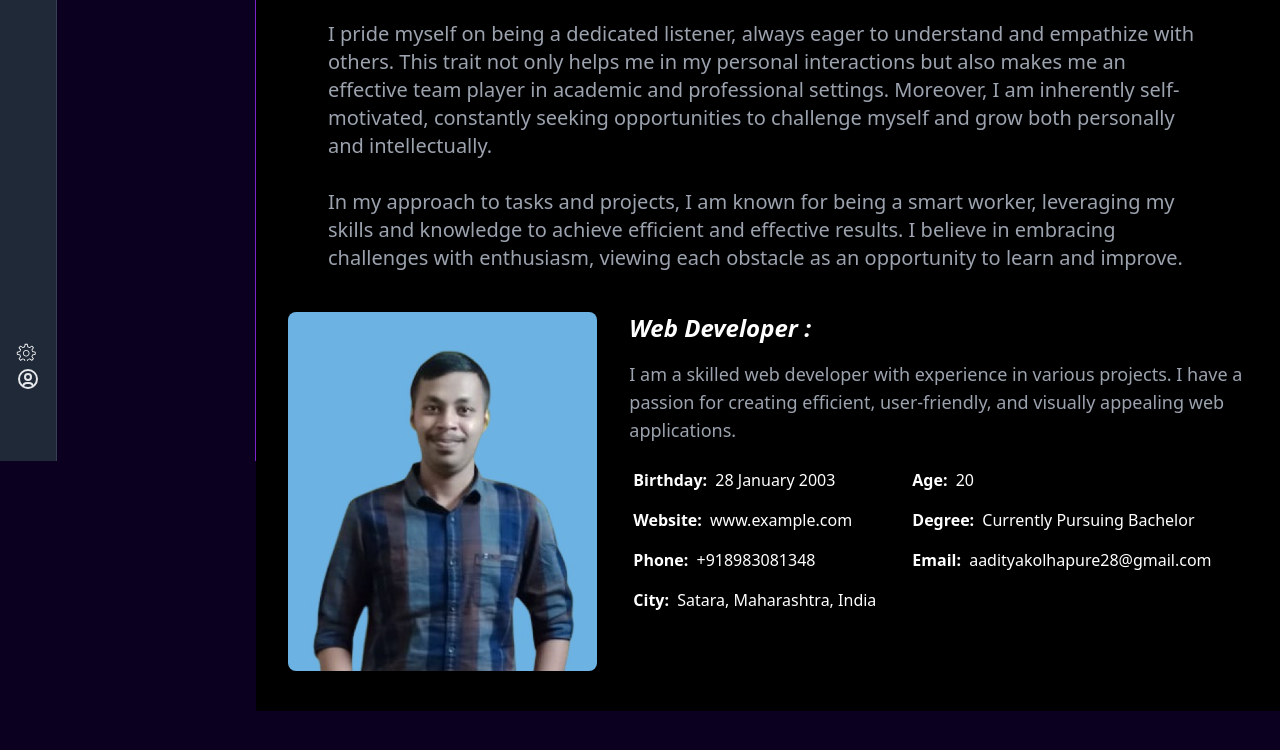
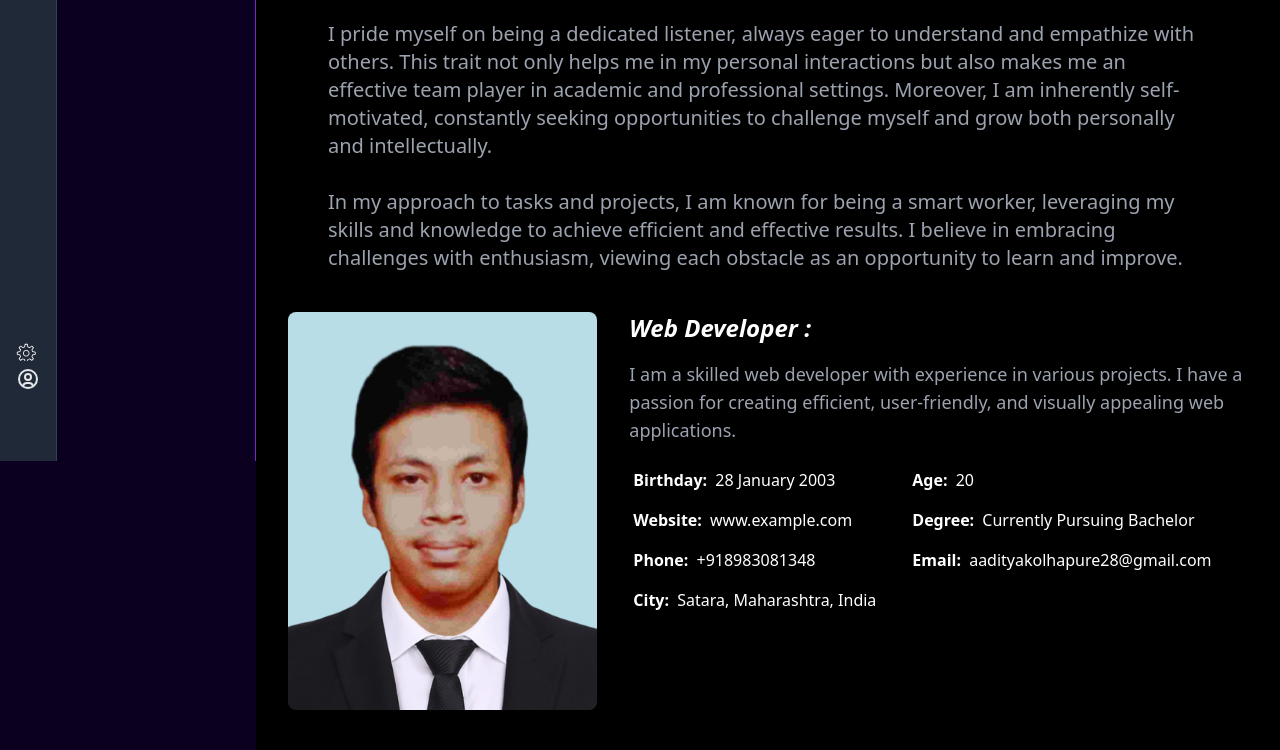
Before and after one commit to aadityakolhapure/portfolio, a plain HTML site: page About.html in a window 1280 px wide. Shown: the part 387-1137 px from the top of the page. Before the commit the page ends 1098 px from the top, so only its background shows below. Drawn offline with nearby package versions, Linux system fonts and the light colour scheme.

Commit message:
Update About.html

```diff
--- a/About.html
+++ b/About.html
@@ -456,7 +456,7 @@
 
                         <div class="flex flex-col lg:flex-row items-center lg:items-start" data-aos="fade-up">
                             <div class="lg:w-1/3 mb-8 lg:mb-0 lg:mr-8" data-aos="fade-right">
-                                <img src="image/profile.jpg" class="w-full h-auto rounded-lg" alt="Profile Picture">
+                                <img src="image/IMG_20211222_1324501 (2).jpg" class="w-full h-auto rounded-lg" alt="Profile Picture">
                             </div>
                             <div class="lg:w-2/3" data-aos="fade-left">
                                 <h3 class="text-2xl font-semibold italic mb-4">Web Developer :</h3>
```
